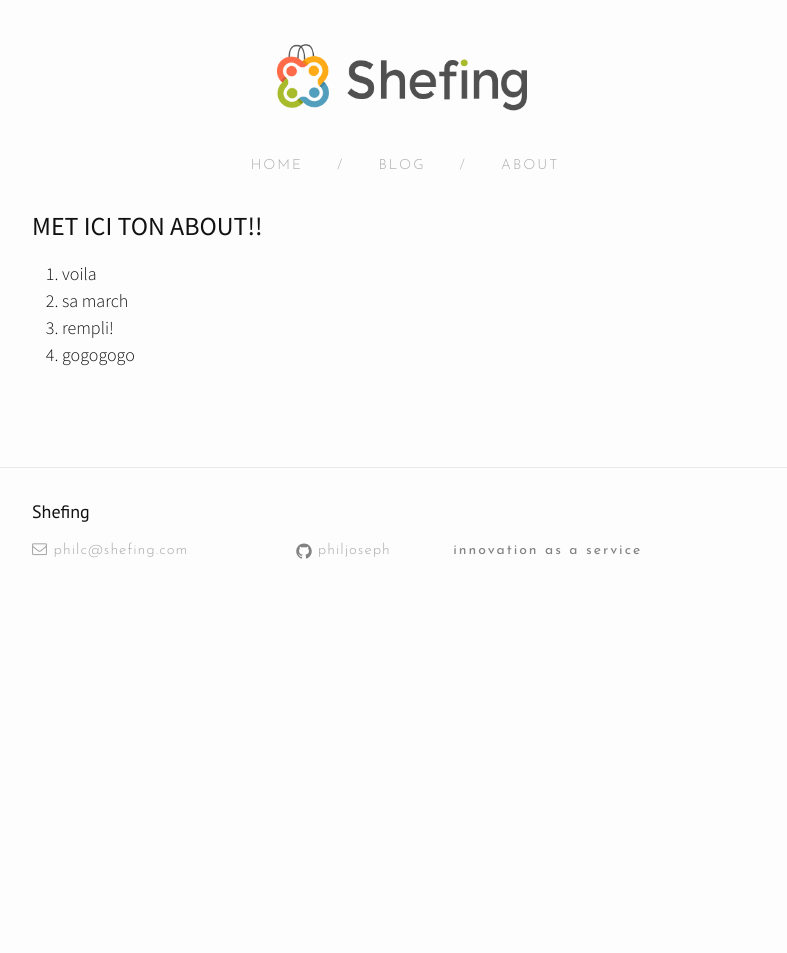
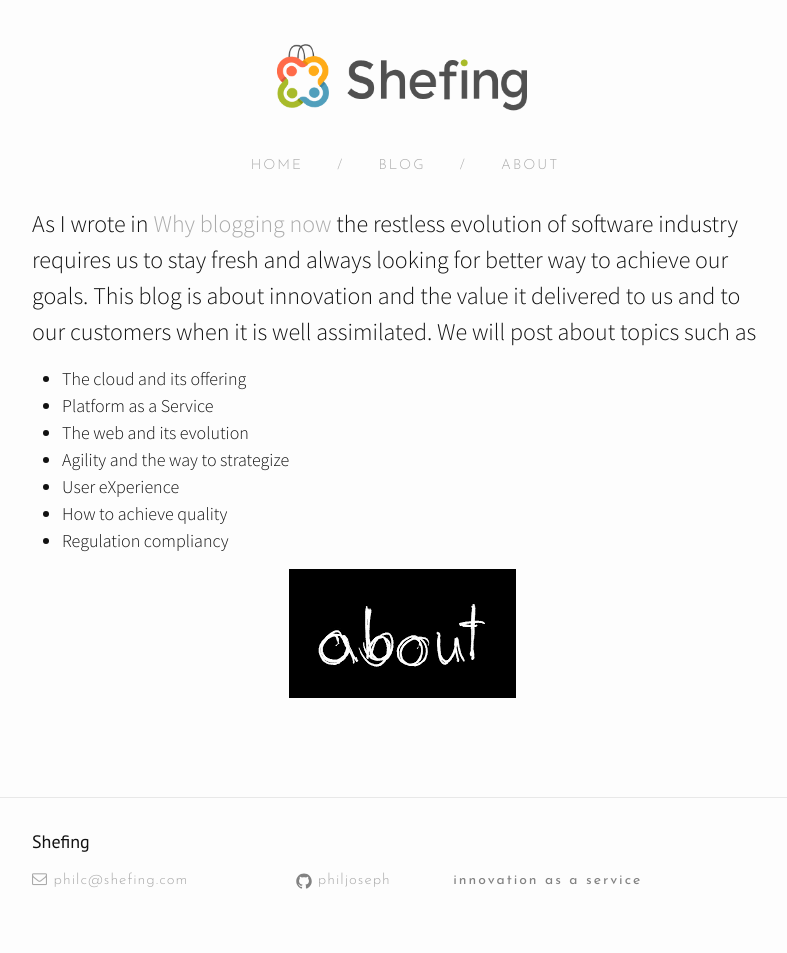
Before and after one commit to philjoseph/philjoseph.github.io, a Jekyll site: the page built from about.md, in a window 1280 px wide. Shown: the whole page, without its empty margins (238-1025 px from the left). Built offline with Jekyll 4.4.1, drawn with Linux system fonts in a browser that asks for light colours; nearby versions of some CDN libraries; before the commit the page ends 900 px from its top, so only the background shows below that.

Commit message:
Change about, add graphics in about and made in startup, develop made in startup

```diff
--- a/about.md
+++ b/about.md
@@ -4,9 +4,18 @@ title : About
 permalink: /about/
 ---
 
-### MET ICI TON ABOUT!!
 
-1. voila
-2. sa march
-3. rempli!
-4. gogogogo
+As I wrote in [Why blogging now]({% post_url 2016-04-10-why-blogging-now %}) the restless evolution of software industry requires us to stay fresh and always looking for better way to achieve our goals. This blog is about innovation and the value it delivered to us and to our customers when it is well assimilated. We will post about topics such as
+
+* The cloud and its offering
+* Platform as a Service
+* The web and its evolution
+* Agility and the way to strategize
+* User eXperience
+* How to achieve quality
+* Regulation compliancy
+
+<div style="text-align:center" markdown="1">
+![](/assets/about.png)
+<br>
+</div>
```
Also changed, not shown: _posts/2016-04-11-startup-made-in-cloud.markdown (+18 -4 lines), assets/DilbertAgileProgramming.jpg (added), assets/about.png (added), assets/googleapps.png (added), assets/startup.png (added).
